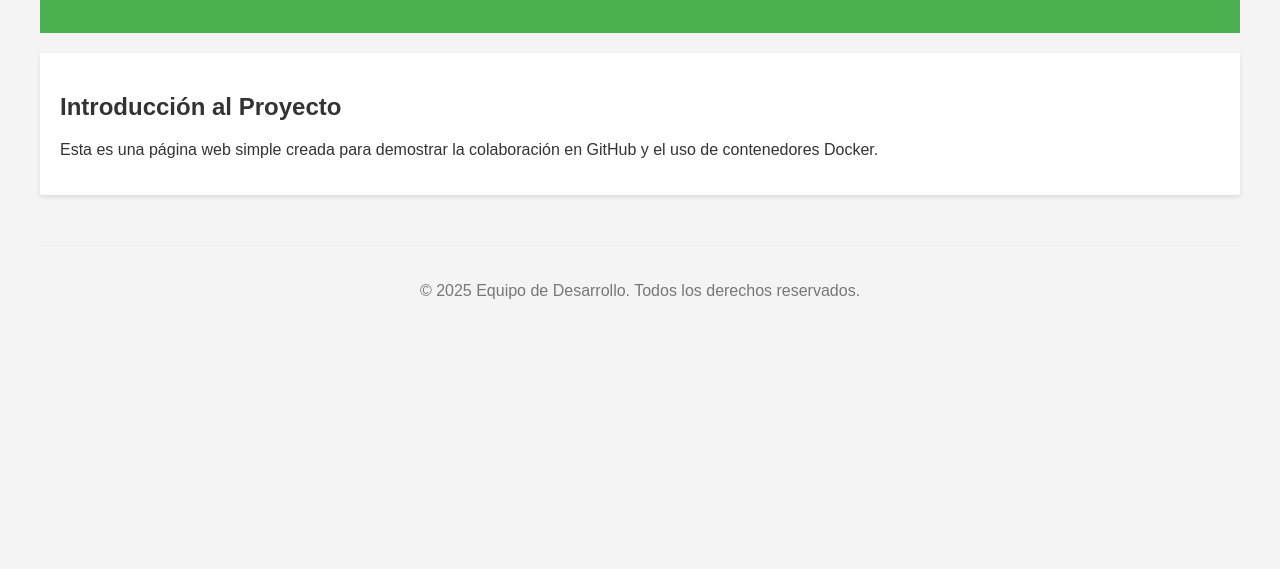
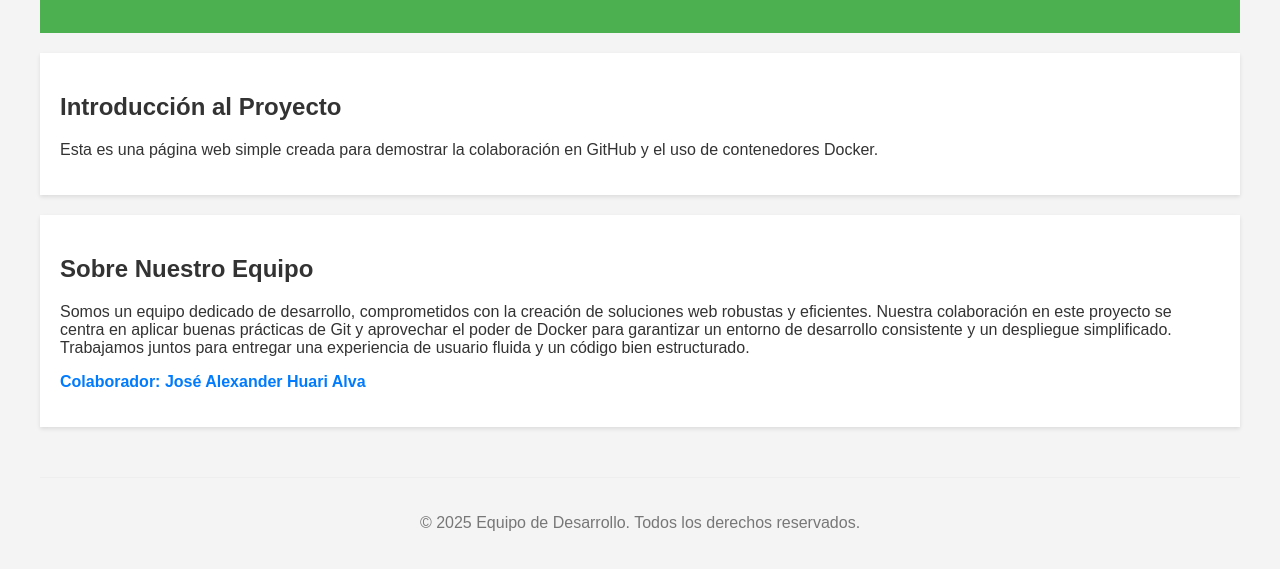
Before and after one commit to Los-hijos-de-george/web-colaborativa-docker, a plain HTML site: page index.html in a window 1280 px wide. Shown: the part 161-730 px from the top of the page. Drawn offline with Linux system fonts and the light colour scheme.

Commit message:
feat: Añadir Seccion

```diff
--- a/index.html
+++ b/index.html
@@ -25,6 +25,16 @@ solid #eee; color: #777; }
  <p>Esta es una página web simple creada para demostrar la colaboración en
 GitHub y el uso de contenedores Docker.</p>
  </section>
+    <section>
+        <h2>Sobre Nuestro Equipo</h2>
+        <p>
+            Somos un equipo dedicado de desarrollo, comprometidos con la creación de soluciones web robustas y eficientes.
+            Nuestra colaboración en este proyecto se centra en aplicar buenas prácticas de Git y aprovechar el poder de Docker
+            para garantizar un entorno de desarrollo consistente y un despliegue simplificado.
+            Trabajamos juntos para entregar una experiencia de usuario fluida y un código bien estructurado.
+        </p>
+        <p class="colaborador">Colaborador: José Alexander Huari Alva</p>
+    </section>
  <footer>
  <p>&copy; 2025 Equipo de Desarrollo. Todos los derechos reservados.</p>
  </footer>
```
